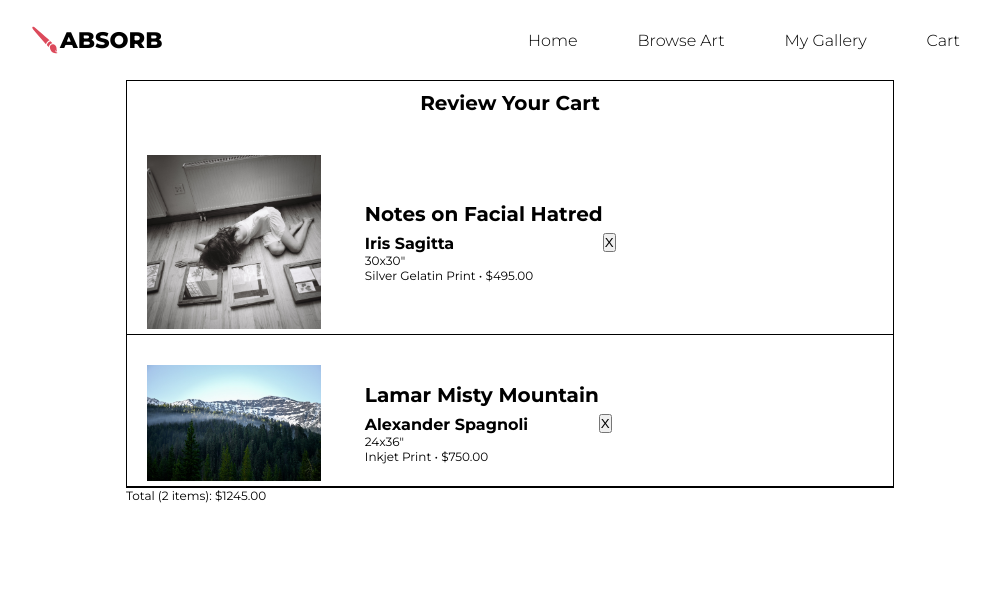
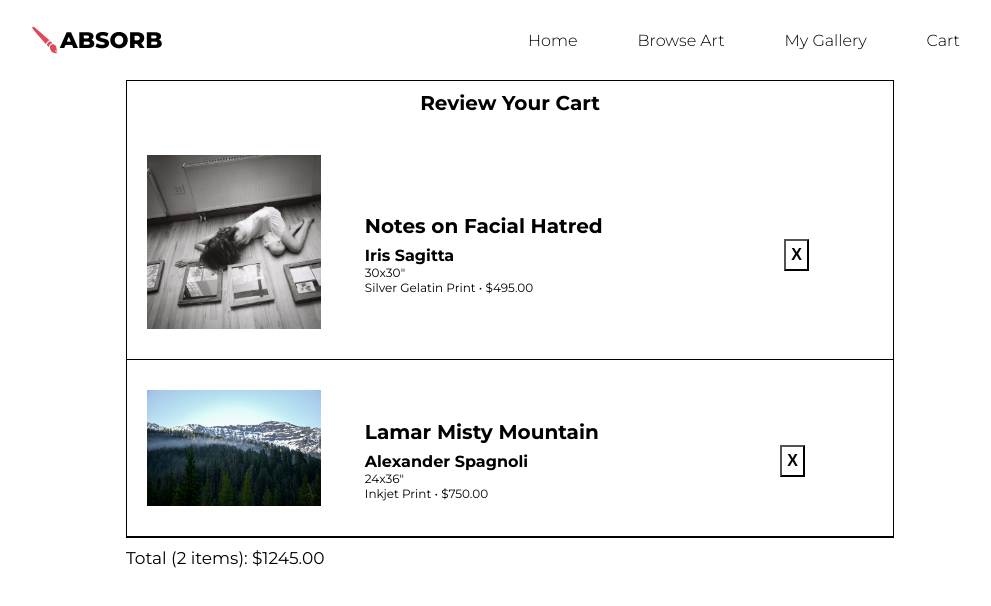
Before and after one commit to opierez/absorb-art-shop, a React (Create React App) app: page /artwork/cart in a window 1280 px wide. Shown: the top 606 px of the page, without its empty margins (130-1121 px from the left). Built offline with nearby package versions, Linux system fonts and the light colour scheme; data requests are answered from the project's data file.

Commit message:
final css styling

```diff
--- a/db.json
+++ b/db.json
@@ -121,21 +121,6 @@
         "photography",
         "print"
       ]
-    },
-    {
-      "inCart": false,
-      "artist": "Tara Atefi",
-      "image": "./images/Butterfly_Flame.jpg",
-      "title": "Butterfly Flame ",
-      "product": "Graphite on tonal paper",
-      "price": "850",
-      "description": "In a terrarium of fungi a butterfly and dragonfly fall in flames causing the beginnings of an end",
-      "firstDimension": "15",
-      "secondDimension": "15",
-      "unit": "",
-      "mediums": "Drawing",
-      "userUploaded": true,
-      "id": 8
     }
   ]
 }
--- a/src/components/Cart.js
+++ b/src/components/Cart.js
@@ -24,7 +24,8 @@ function Cart({renderImage, shoppingCart, handleToggleCart}) {
                         }
                     <p className='product'>{product} • {`$${parseFloat(price).toFixed(2)}`} </p>
                 </div>
-                <button onClick={() => handleDelete(id)}>X</button>
+                <div className="column-2"></div>
+                <button className="delete_button" onClick={() => handleDelete(id)}>X</button>
             </li>
             )
     })
--- a/src/styles/Cart.css
+++ b/src/styles/Cart.css
@@ -15,6 +15,7 @@ article{
     align-items: center;
     border-bottom: 1px solid black;
 }
+
 .cart h1{
     margin: 10px;
     font-size: 20px;
@@ -32,9 +33,28 @@ article{
 .image-container{
     width: 30%;
     margin: 0;
+    margin-bottom: 25px;
 }
 img{
     display: flex;
     align-items: flex-start;
     width: 80%;
 }
+
+.checkout {
+    margin-top: 10px;
+}
+
+.checkout p {
+    font-size: 17px;
+}
+
+.delete_button {
+    background-color: white;
+    border-color: black;
+    color: black;
+    padding: 5px;
+    font-size: 16px;
+    font-weight: bold;
+    cursor: pointer;
+}
```
Also changed, not shown: 1 other file (tests, documents, lock files or other folders).
